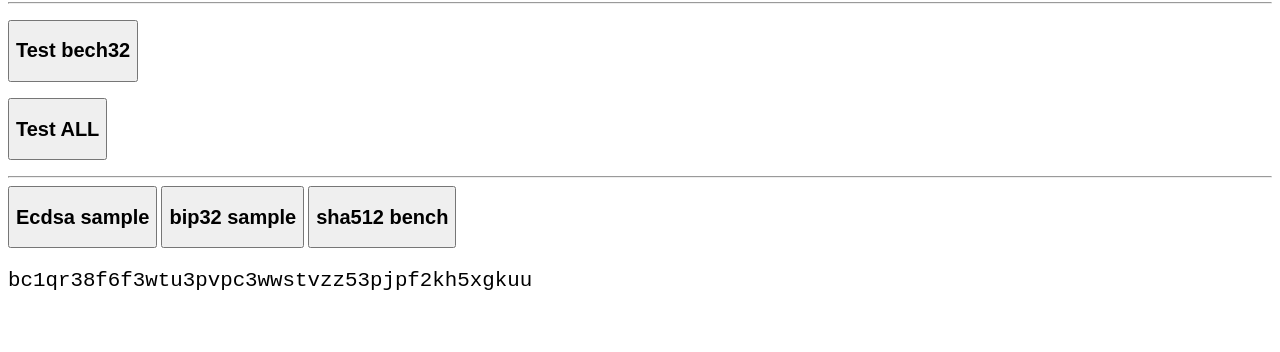
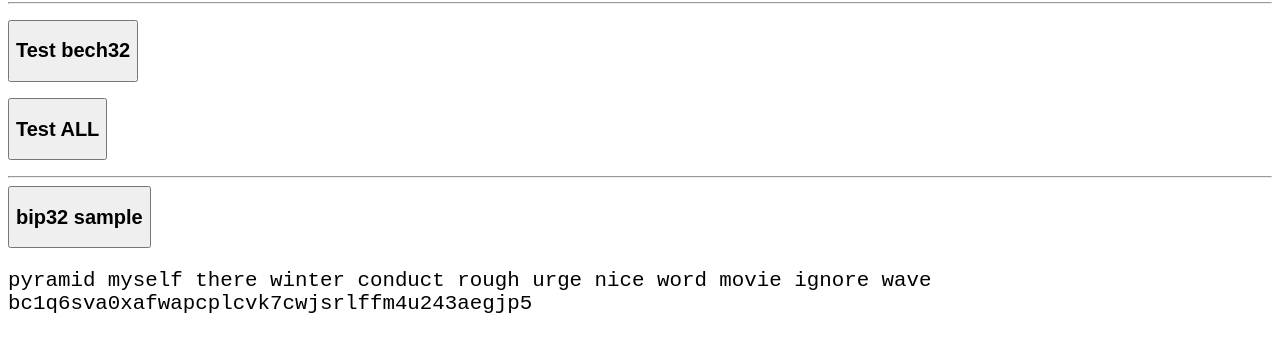
Before and after one commit to maitrebitcoin/js-bitcoin-cryptolib, a plain HTML site: page sample/debug.html in a window 1280 px wide. Both pictures are taken after a click on the button "bip32 sample". Shown: the part 78-430 px from the top of the page. Drawn offline with Linux system fonts and the light colour scheme.

Commit message:
refactoring with a new class

```diff
--- a/sample/debug.html
+++ b/sample/debug.html
@@ -9,9 +9,9 @@
 <p>
 <button onclick="testAll()">     <h2> Test ALL  </h2> </button>
 <hr>
-<button onclick="ecdsaSample()">   <h2> Ecdsa sample</h2> </button>
-<button onclick="bip32Sample()">    <h2> bip32 sample</h2> </button>
-<button onclick="bench()">    <h2> sha512 bench</h2> </button>
+
+<button onclick="createAccountSample()">    <h2> bip32 sample</h2> </button>
+
 <p><p>
 
 <p style="font-family:monospace;font-size:160%" id="resultat">
@@ -126,32 +126,29 @@ function ecdsaSample() {
     document.getElementById("resultat").innerHTML = sDump;
 }
 
-function bip32Sample() {
+function createAccountSample() {
 
     //@test
-    // https://stuff.birkenstab.de/pbkdf2/
 
-    var test4 =      PBKDF2_512( hmac_sha512, "password","salt", 4 )
-    //    "a3e4e33fc661f01e0a0824950576713fca8c6c27971aff4c3088b3d41442e723d4b603f204e07129f54e7f9a26456eab8ed8406b7a7a0c7917a7635abde2b1b7"
-    console.log( hex(test4) )
+    var btcWallet = new BitcoinWallet();
+    btcWallet.initFromRandom( )
 
+    var phrase = btcWallet.phrase;//  "pistol thunder want public animal educate laundry all churn federal slab behind media front glow"
+    console.log(  phrase )
+    //var seedOK = bufferFromHex("6e85439607050fad311b71238aacdd27d3095329201baa367c43e93869621de213f2c75dac958ecc1a87d55a94baf02e223de1d686c276882c112e841b01a8df");
+    //var seed = seedFromPhrase(phrase)
+    //console.log( hex(seed) )
+    //console.assert( seed == seedOK )
 
-    var phrase ="pistol thunder want public animal educate laundry all churn federal slab behind media front glow"
-    var seedOK = bufferFromHex("6e85439607050fad311b71238aacdd27d3095329201baa367c43e93869621de213f2c75dac958ecc1a87d55a94baf02e223de1d686c276882c112e841b01a8df");
-    var seed = seedFromPhrase(phrase)
-    console.log( hex(seed) )
-    console.assert( seed == seedOK )
+    //var btcWallet = new hdwallet( seed, WalletType.SEGWIT_NATIVE );
+    //var extPub  = btcW/allet.getExtendedPubliceKeyFromPath( DerivationPath.SW_NATIVE_BIP84 );
+    //console.log(  extPub.toStringBase58() )
 
-    var btcWallet = new hdwallet( seed, WalletType.SEGWIT_NATIVE );
-    var extPub  = btcWallet.getExtendedPubliceKeyFromPath( DerivationPath.SW_NATIVE_BIP84 );
-    console.log(  extPub.toStringBase58() )
-
-    var adress = btcWallet.getSegwitNativePublicAdressFromPath(DerivationPath.SW_NATIVE_BIP84, 0)
+    var adress = btcWallet.getPublicAddress()
 
     console.log(  adress )
 
-
-    document.getElementById("resultat").innerHTML = adress;
+    document.getElementById("resultat").innerHTML = phrase + "<br>" + adress;
 }
 
 </script>
--- a/src/hdwallet.js
+++ b/src/hdwallet.js
@@ -10,12 +10,7 @@
  ******************************************************
  */
 
- // hd wallet types
-const WalletType = {
-    LEGACY :        "legacy-bip44",
-    SEGWIT :        "segwit-bip49",
-    SEGWIT_NATIVE : "segwit-bip84"
-}
+
 //  signature header for extended pub key
 const SignatureHeader = {
     PrivateKey_legacy   : 0x0488ADE4,  // ex :"xpriv..."
@@ -26,11 +21,11 @@ const SignatureHeader = {
     PublicKey_sgNative  : 0x04b24746
  }
  // known derivation path
-const DerivationPath = {
-     MASTERKEY       : "m",
-     LEGACY_BIP44    : "m/44'/0'/0'/0",
-     SEWITG_BIP49    : "m/49'/0'/0'/0",
-     SW_NATIVE_BIP84 : "m/84'/0'/0'"
+ const DerivationPath = {
+    MASTERKEY       : "m",
+    LEGACY_BIP44    : "m/44'/0'/0'",
+    SEWITG_BIP49    : "m/49'/0'/0'",
+    SW_NATIVE_BIP84 : "m/84'/0'/0'"
 }
 
 
@@ -150,77 +145,9 @@ getPrivateKeyFromPath( derivationPath, index ) {
     return extPrivateKey.privateKey;
 
 }
-/**
- *  get a legacy public adress for a derivation path + index.
- *
- * @public
- * @param   {string}  derivationPath the derivation path. ex: "m/44'/0'/0'/0"
- * @param   {int}     index          index of the child key. 0 is the first accout
- * @returns {stringy} P2PKH address = legacy format. ex : "1E3B4m6BSw7v2A7TiA2YxDTXBZjFEpBmPN"
- */
-getLegacyPublicAdressFromPath( derivationPath, index ) {
-    // get the extendede public key
-    var extPublicKey = this.getExtendedPubliceKeyFromPath(derivationPath + "/" + index );
-    if (extPublicKey.error)
-        return extPublicKey; // failed
-    console.assert( extPublicKey.publicKey )
-    // serialised public key to raw buffer
-    var publicKeySerialized = extPublicKey.publicKey.toBuffer();
-    // legacy bitcoin format :
-    var hash               = ripemd160( sha256( publicKeySerialized ) )
-    var btcAdress          = base58CheckEncode( hash,  PREFIX_P2PKH );
-    return btcAdress
-}
-/**
- *  get a sewigt public adress for a derivation path + index.
- *
- * @public
- * @param   {string}  derivationPath the derivation path. ex: "m/49'/0'/0'/0"
- * @param   {int}     index          index of the child key. 0 is the first accout
- * @returns {string}  address. ex : "3EktnHQD7RiAE6uzMj2ZifT9YgRrkSgzQX"
- */
-getSegwitPublicAdressFromPath( derivationPath, index ) {
-    // get the extendede public key
-    var extPublicKey = this.getExtendedPubliceKeyFromPath(derivationPath + "/" + index );
-    if (extPublicKey.error)
-        return extPublicKey; // failed
-    console.assert( extPublicKey.publicKey )
-    // serialised public key to raw buffer
-    var publicKeySerialized = extPublicKey.publicKey.toBuffer();
-    // bitcoin P2WPKH format :
-    // If the version byte is 0, and the witness program is 20 bytes:
-    // It is interpreted as a pay-to-witness-script-hash (P2WSH) program.
-    // NB : OP_HASH160 is ripemd160( sha256( x ) )
-    var hashKey            = ripemd160( sha256( publicKeySerialized ) )
-    var scriptSig          = '\x00\x14' + hashKey // \x00 : version byte, \x14=20   witness program
-    var addressBytes       = ripemd160( sha256( scriptSig)  )
-    var btcAdress          = base58CheckEncode( addressBytes,  PREFIX_P2SH );
-    return btcAdress
-}
-/**
- *  get a sewigt native adress for a derivation path + index.
- *
- * @public
- * @param   {string}  derivationPath the derivation path. ex: "m/84'/0'/0'/0"
- * @param   {int}     index          index of the child key. 0 is the first accout
- * @returns {string}  bech 32 address. ex : "bc1qn085dr40dcrhejgve4sky.."
- * @see https://github.com/bitcoin/bips/blob/master/bip-0084.mediawiki
- */
-getSegwitNativePublicAdressFromPath( derivationPath, index ) {
-    // get the extendede public key
-    var extPublicKey = this.getExtendedPubliceKeyFromPath(derivationPath + "/" + index );
-    if (extPublicKey.error)
-        return extPublicKey; // failed
-    console.assert( extPublicKey.publicKey )
-    // serialised public key to raw buffer
-    var publicKeySerialized = extPublicKey.publicKey.toBuffer();
-    // @see https://github.com/bitcoin/bips/blob/master/bip-0141.mediawiki#p2wpkh
-    //      https://github.com/bitcoin/bips/blob/master/bip-0173.mediawiki
-    //      https://bitcointalk.org/index.php?topic=4992632.0
-    var hashKey            = ripemd160( sha256( publicKeySerialized ) )
-    var btcAdress          = bech32Encode( "bc", 0, hashKey );
-    return btcAdress
-}
+
+
+
 
 /**
  * create a new extended key (public or private) from the base 58 string format
--- a/src/js-bitcoin-lib.js
+++ b/src/js-bitcoin-lib.js
@@ -33,3 +33,4 @@ include_js('hash.js');
 include_js('encodedecode.js');
 include_js('hdwallet.js');
 include_js('bip39.js');
+include_js('bitcoinwallet.js');
```
